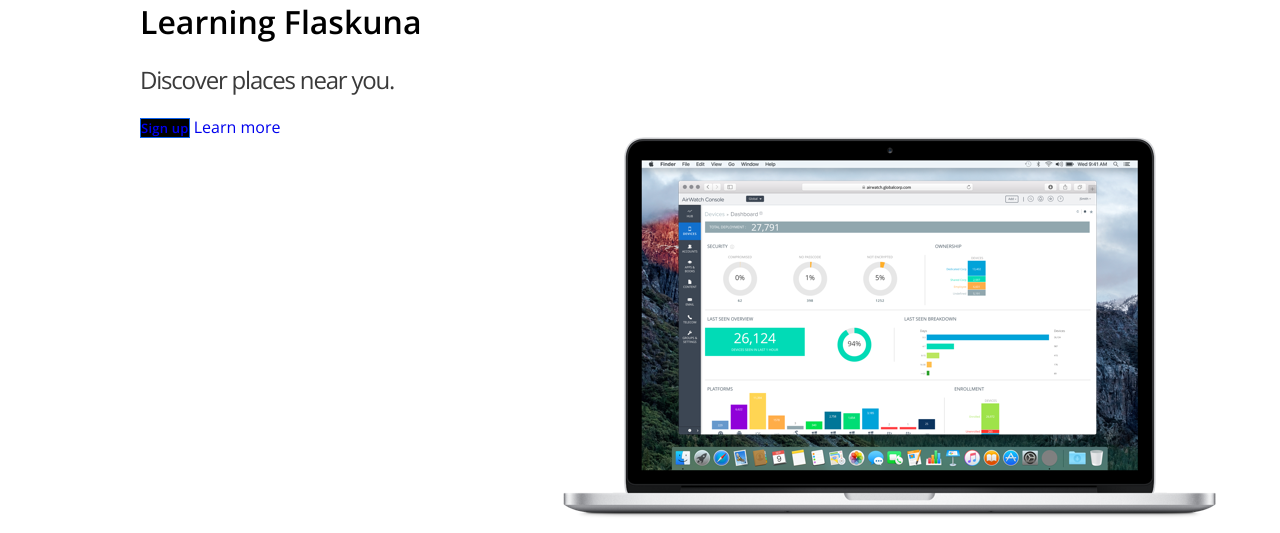
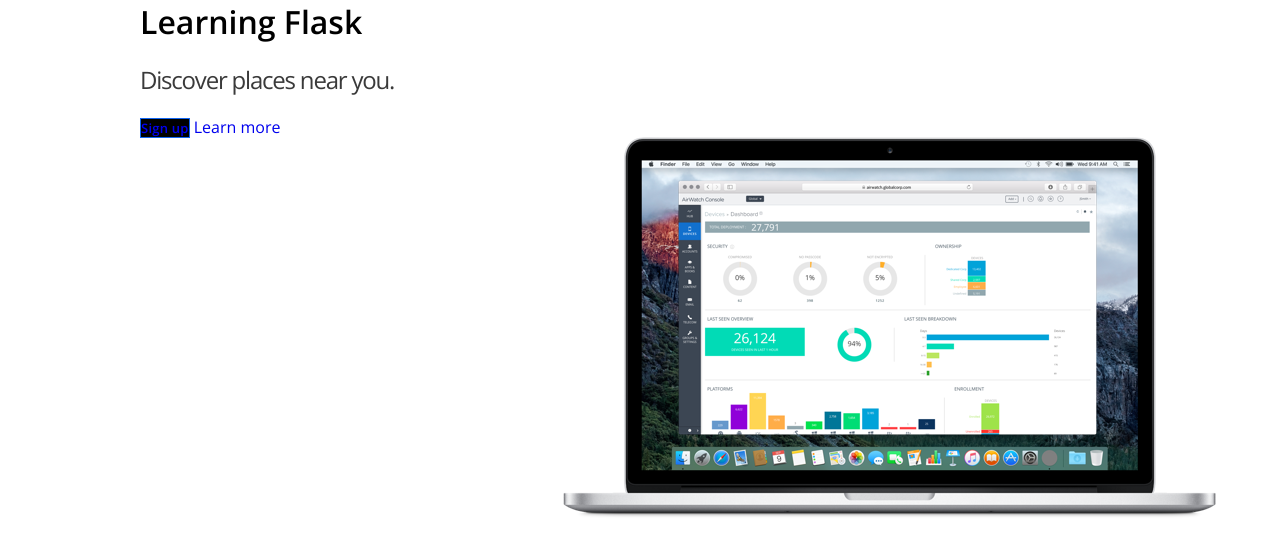
Before and after one commit to GeorgeGulbani/learning-flask, a Flask app: page / in a window 1280 px wide. Shown: the top 533 px of the page. Run offline with Flask 2, Linux system fonts and the light colour scheme.

Commit message:
Return default Title

```diff
--- a/templates/layout.html
+++ b/templates/layout.html
@@ -7,7 +7,7 @@
   <body>
     <header>
       <div class="container">
-        <h1 class="title">Learning Flaskuna</h1>
+        <h1 class="title">Learning Flask</h1>
       </div>
     </header>
   {% block content%}
```
